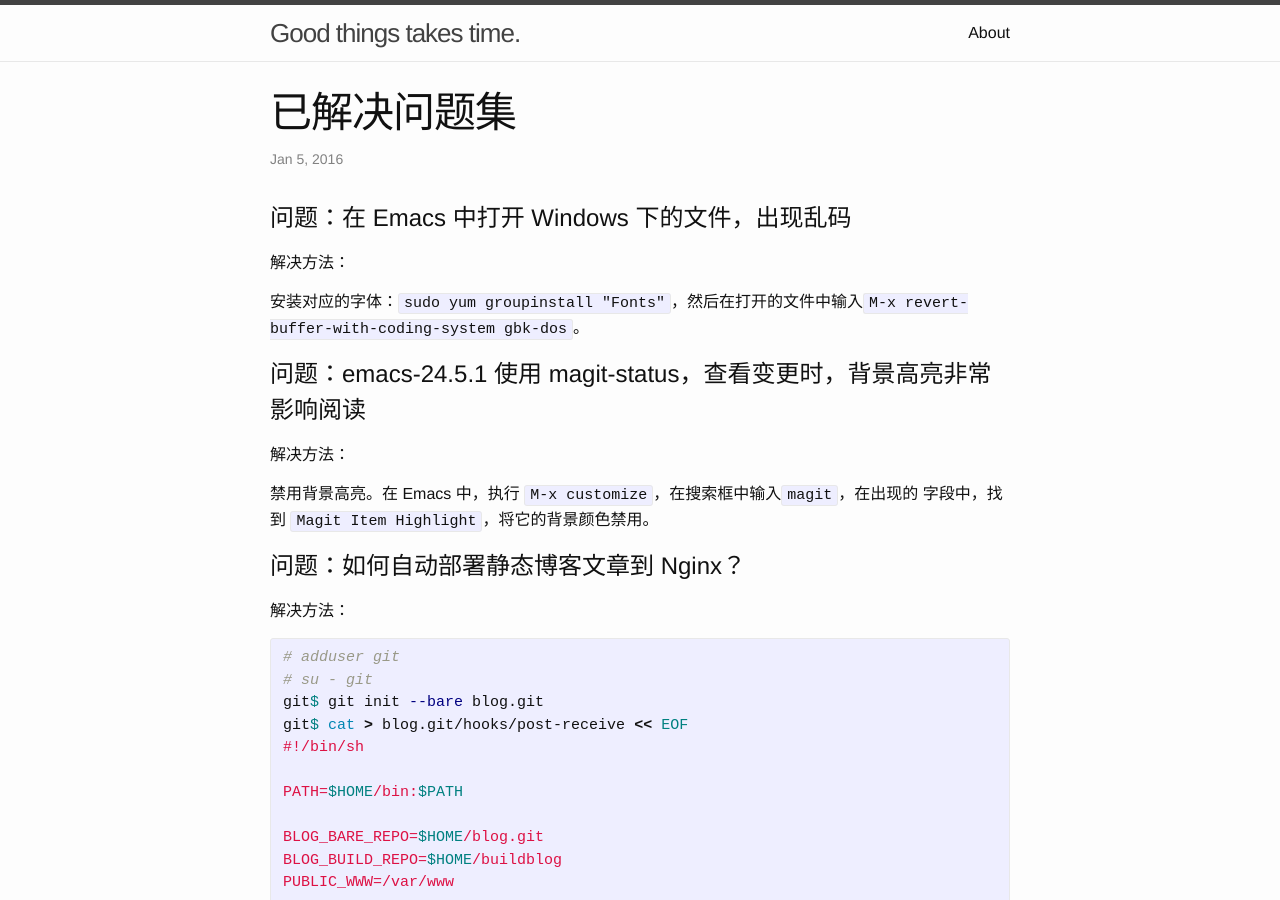
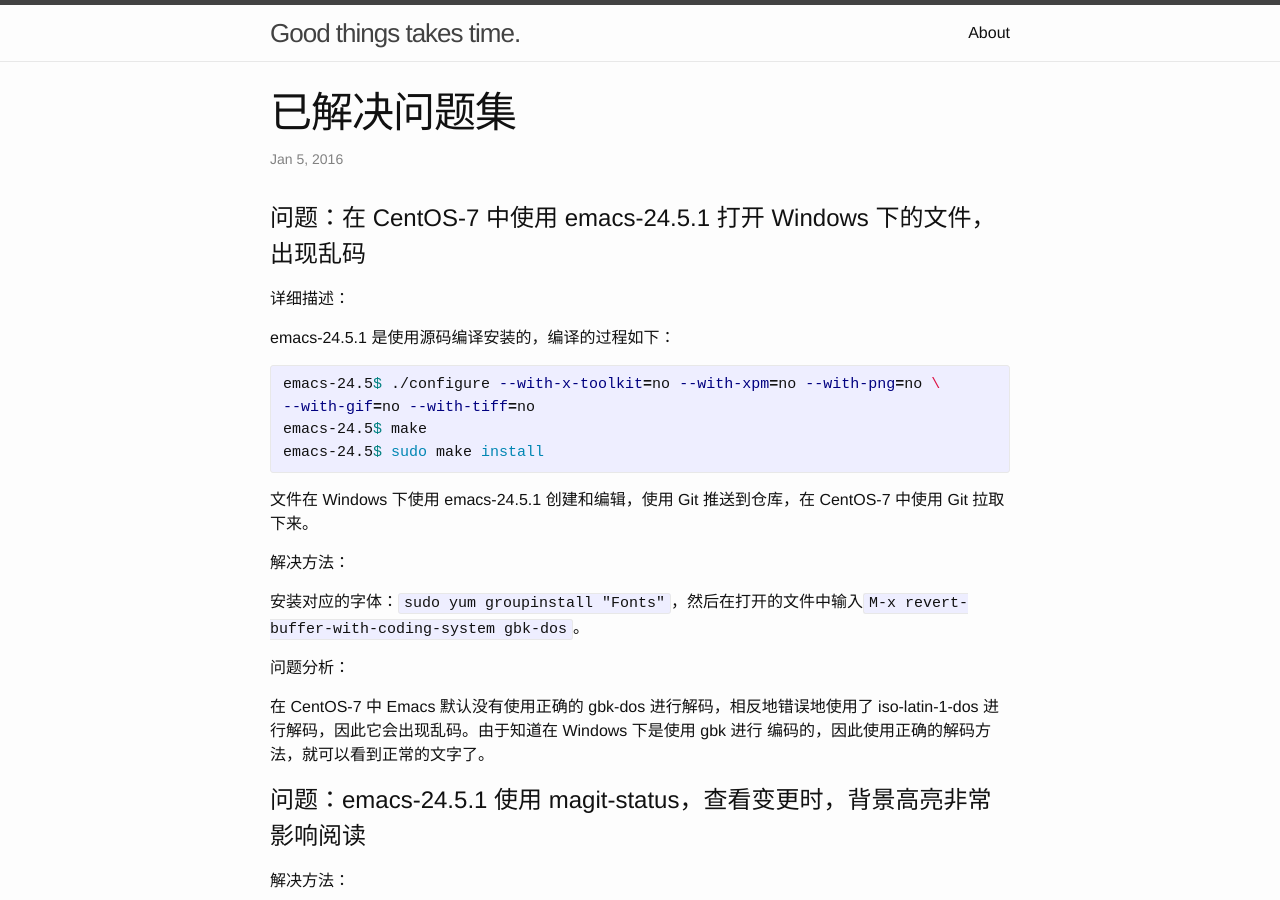
Before and after one commit to mofaph/mofaph.github.io, a Jekyll site: the page built from _posts/2016-01-05-problem-solved.md, in a window 1280 px wide and 900 px high. Built offline with Jekyll 4.4.1, drawn with Linux system fonts in a browser that asks for light colours; Markdown is read by kramdown in place of the engine named in the settings.

Commit message:
problem-sloved: 修订“问题：在 CentOS-7 中使用 emacs-24.5.1 打开 Windows 下的文件，出现乱码”
增加了“详细描述”和“问题分析”。

```diff
--- a/_posts/2016-01-05-problem-solved.md
+++ b/_posts/2016-01-05-problem-solved.md
@@ -3,12 +3,32 @@
 layout: post
 ---
 
-# 问题：在 Emacs 中打开 Windows 下的文件，出现乱码
+# 问题：在 CentOS-7 中使用 emacs-24.5.1 打开 Windows 下的文件，出现乱码
+
+详细描述：
+
+emacs-24.5.1 是使用源码编译安装的，编译的过程如下：
+
+{% highlight bash %}
+emacs-24.5$ ./configure --with-x-toolkit=no --with-xpm=no --with-png=no \
+--with-gif=no --with-tiff=no
+emacs-24.5$ make
+emacs-24.5$ sudo make install
+{% endhighlight %}
+
+文件在 Windows 下使用 emacs-24.5.1 创建和编辑，使用 Git 推送到仓库，在 CentOS-7
+中使用 Git 拉取下来。
 
 解决方法：
 
 安装对应的字体：`sudo yum groupinstall "Fonts"`，然后在打开的文件中输入`M-x
 revert-buffer-with-coding-system gbk-dos`。
+
+问题分析：
+
+在 CentOS-7 中 Emacs 默认没有使用正确的 gbk-dos 进行解码，相反地错误地使用了
+iso-latin-1-dos 进行解码，因此它会出现乱码。由于知道在 Windows 下是使用 gbk 进行
+编码的，因此使用正确的解码方法，就可以看到正常的文字了。
 
 # 问题：emacs-24.5.1 使用 magit-status，查看变更时，背景高亮非常影响阅读
 
```
